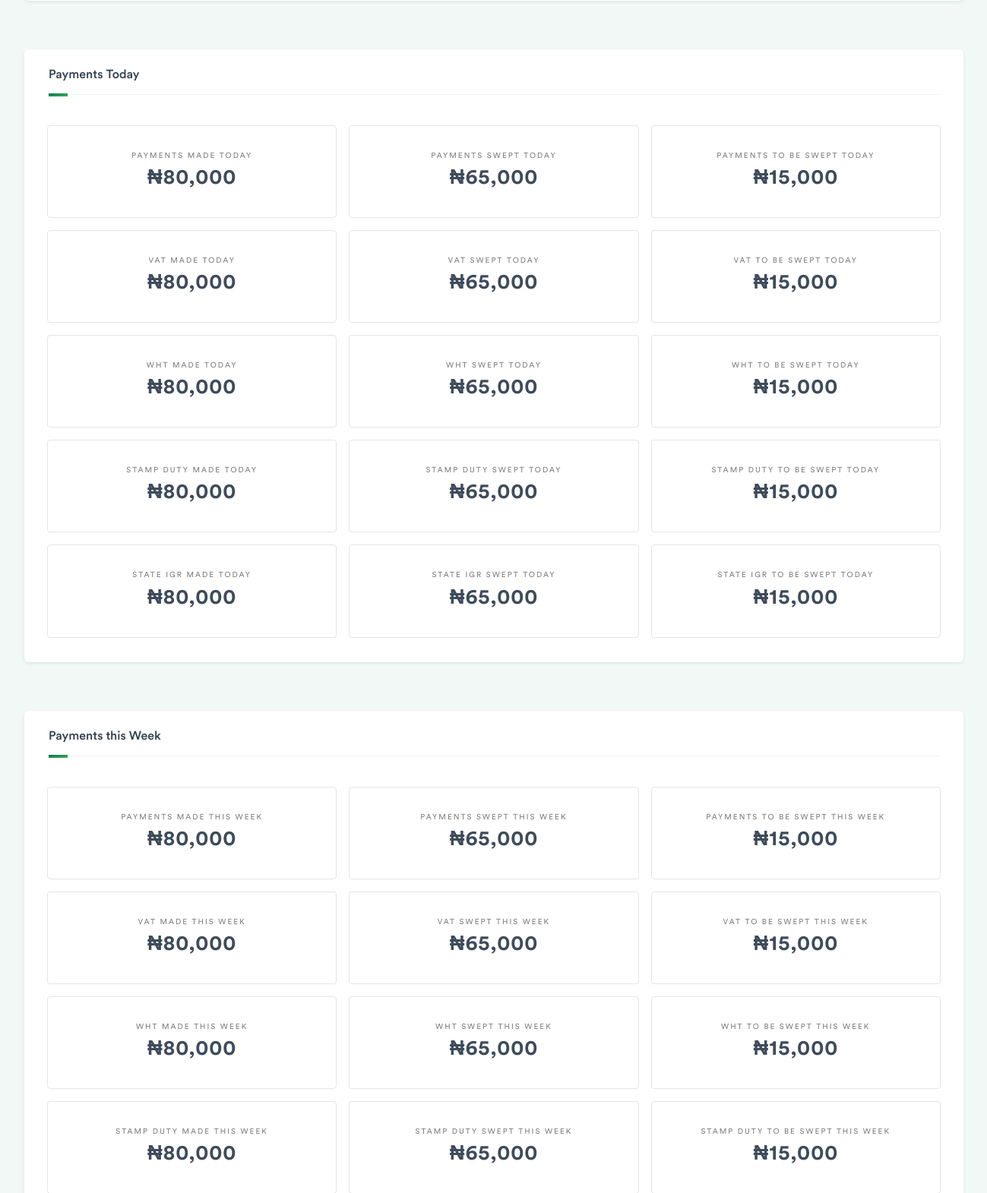
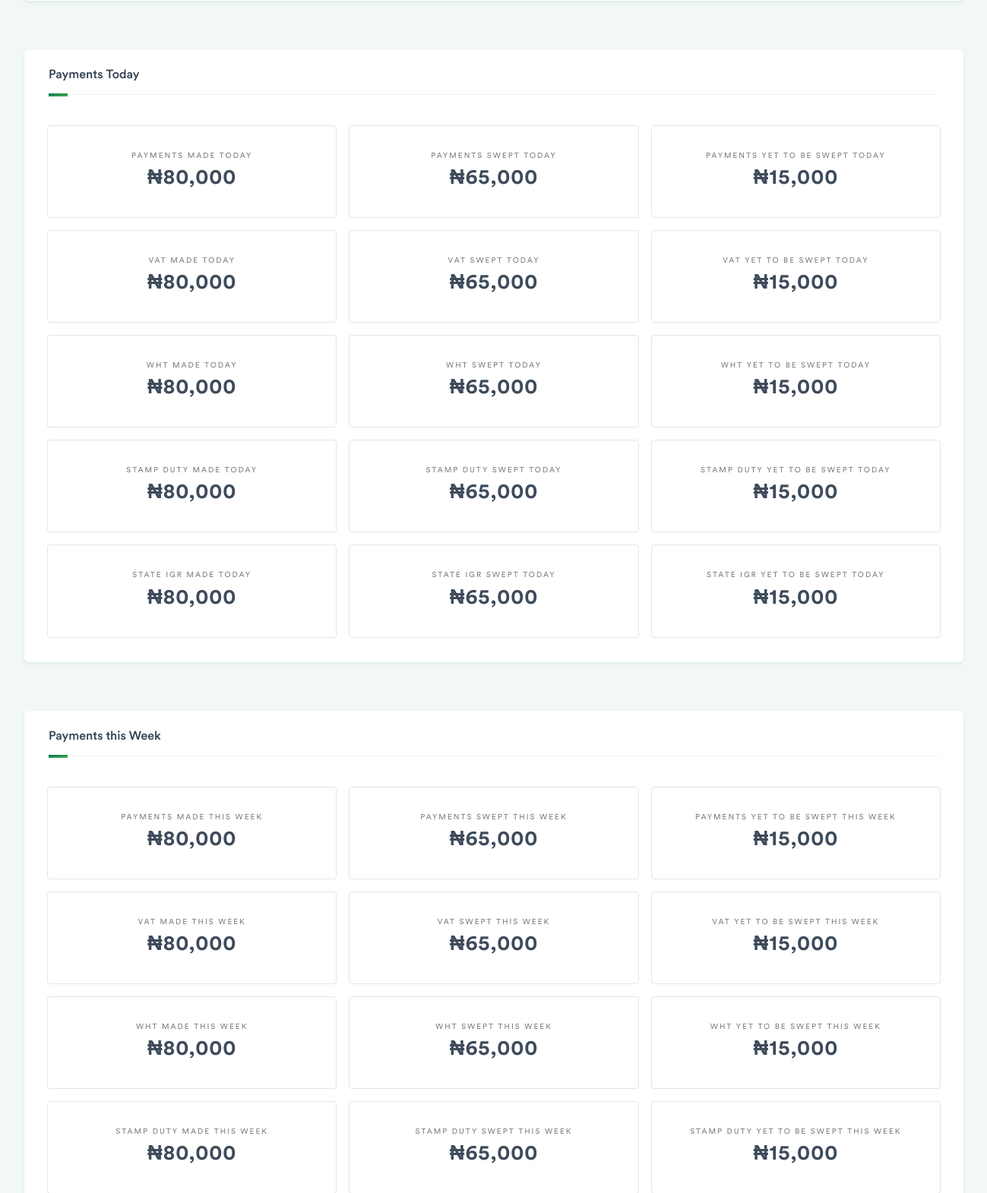
Before and after one commit to signsmadueke/firs, a PHP site: page /dashboard/ in a window 1560 px wide. Shown: the part 2271-3842 px from the top of the page at 76% size, without its empty margins (260-1559 px from the left). Run offline with PHP 8.4, Linux system fonts and the light colour scheme; some libraries are stand-ins or nearby versions.

Commit message:
Update index.php

```diff
--- a/dashboard/index.php
+++ b/dashboard/index.php
@@ -777,7 +777,7 @@ $title = 'Dashboard';
                                                     <div class="col-sm-12 col-md-6 col-lg-4 p-2">
                                                         <div class="centered el-tablo padded border smaller rounded">
                                                             <div class="label">
-                                                                Payments to be Swept Today
+                                                                Payments yet to be Swept Today
                                                             </div>
                                                             <div class="value">
                                                                 <strong>₦</strong>15,000
@@ -809,7 +809,7 @@ $title = 'Dashboard';
                                                     <div class="col-sm-12 col-md-6 col-lg-4 p-2">
                                                         <div class="centered el-tablo padded border smaller rounded">
                                                             <div class="label">
-                                                                VAT to be Swept Today
+                                                                VAT yet to be Swept Today
                                                             </div>
                                                             <div class="value">
                                                                 <strong>₦</strong>15,000
@@ -841,7 +841,7 @@ $title = 'Dashboard';
                                                     <div class="col-sm-12 col-md-6 col-lg-4 p-2">
                                                         <div class="centered el-tablo padded border smaller rounded">
                                                             <div class="label">
-                                                                WHT to be Swept Today
+                                                                WHT yet to be Swept Today
                                                             </div>
                                                             <div class="value">
                                                                 <strong>₦</strong>15,000
@@ -873,7 +873,7 @@ $title = 'Dashboard';
                                                     <div class="col-sm-12 col-md-6 col-lg-4 p-2">
                                                         <div class="centered el-tablo padded border smaller rounded">
                                                             <div class="label">
-                                                                Stamp Duty to be Swept Today
+                                                                Stamp Duty yet to be Swept Today
                                                             </div>
                                                             <div class="value">
                                                                 <strong>₦</strong>15,000
@@ -905,7 +905,7 @@ $title = 'Dashboard';
                                                     <div class="col-sm-12 col-md-6 col-lg-4 p-2">
                                                         <div class="centered el-tablo padded border smaller rounded">
                                                             <div class="label">
-                                                                State IGR to be Swept Today
+                                                                State IGR yet to be Swept Today
                                                             </div>
                                                             <div class="value">
                                                                 <strong>₦</strong>15,000
@@ -958,7 +958,7 @@ $title = 'Dashboard';
                                                     <div class="col-sm-12 col-md-6 col-lg-4 p-2">
                                                         <div class="centered el-tablo padded border smaller rounded">
                                                             <div class="label">
-                                                                Payments to be Swept This Week
+                                                                Payments yet to be Swept This Week
                                                             </div>
                                                             <div class="value">
                                                                 <strong>₦</strong>15,000
@@ -990,7 +990,7 @@ $title = 'Dashboard';
                                                     <div class="col-sm-12 col-md-6 col-lg-4 p-2">
                                                         <div class="centered el-tablo padded border smaller rounded">
                                                             <div class="label">
-                                                                VAT to be Swept This Week
+                                                                VAT yet to be Swept This Week
                                                             </div>
                                                             <div class="value">
                                                                 <strong>₦</strong>15,000
@@ -1022,7 +1022,7 @@ $title = 'Dashboard';
                                                     <div class="col-sm-12 col-md-6 col-lg-4 p-2">
                                                         <div class="centered el-tablo padded border smaller rounded">
                                                             <div class="label">
-                                                                WHT to be Swept This Week
+                                                                WHT yet to be Swept This Week
                                                             </div>
                                                             <div class="value">
                                                                 <strong>₦</strong>15,000
@@ -1054,7 +1054,7 @@ $title = 'Dashboard';
                                                     <div class="col-sm-12 col-md-6 col-lg-4 p-2">
                                                         <div class="centered el-tablo padded border smaller rounded">
                                                             <div class="label">
-                                                                Stamp Duty to be Swept This Week
+                                                                Stamp Duty yet to be Swept This Week
                                                             </div>
                                                             <div class="value">
                                                                 <strong>₦</strong>15,000
@@ -1086,7 +1086,7 @@ $title = 'Dashboard';
                                                     <div class="col-sm-12 col-md-6 col-lg-4 p-2">
                                                         <div class="centered el-tablo padded border smaller rounded">
                                                             <div class="label">
-                                                                State IGR to be Swept This Week
+                                                                State IGR yet to be Swept This Week
                                                             </div>
                                                             <div class="value">
                                                                 <strong>₦</strong>15,000
@@ -1139,7 +1139,7 @@ $title = 'Dashboard';
                                                     <div class="col-sm-12 col-md-6 col-lg-4 p-2">
                                                         <div class="centered el-tablo padded border smaller rounded">
                                                             <div class="label">
-                                                                Payments to be Swept This Month
+                                                                Payments yet to be Swept This Month
                                                             </div>
                                                             <div class="value">
                                                                 <strong>₦</strong>15,000
@@ -1171,7 +1171,7 @@ $title = 'Dashboard';
                                                     <div class="col-sm-12 col-md-6 col-lg-4 p-2">
                                                         <div class="centered el-tablo padded border smaller rounded">
                                                             <div class="label">
-                                                                VAT to be Swept This Month
+                                                                VAT yet to be Swept This Month
                                                             </div>
                                                             <div class="value">
                                                                 <strong>₦</strong>15,000
@@ -1203,7 +1203,7 @@ $title = 'Dashboard';
                                                     <div class="col-sm-12 col-md-6 col-lg-4 p-2">
                                                         <div class="centered el-tablo padded border smaller rounded">
                                                             <div class="label">
-                                                                WHT to be Swept This Month
+                                                                WHT yet to be Swept This Month
                                                             </div>
                                                             <div class="value">
                                                                 <strong>₦</strong>15,000
@@ -1235,7 +1235,7 @@ $title = 'Dashboard';
                                                     <div class="col-sm-12 col-md-6 col-lg-4 p-2">
                                                         <div class="centered el-tablo padded border smaller rounded">
                                                             <div class="label">
-                                                                Stamp Duty to be Swept This Month
+                                                                Stamp Duty yet to be Swept This Month
                                                             </div>
                                                             <div class="value">
                                                                 <strong>₦</strong>15,000
@@ -1267,7 +1267,7 @@ $title = 'Dashboard';
                                                     <div class="col-sm-12 col-md-6 col-lg-4 p-2">
                                                         <div class="centered el-tablo padded border smaller rounded">
                                                             <div class="label">
-                                                                State IGR to be Swept This Month
+                                                                State IGR yet to be Swept This Month
                                                             </div>
                                                             <div class="value">
                                                                 <strong>₦</strong>15,000
@@ -1320,7 +1320,7 @@ $title = 'Dashboard';
                                                     <div class="col-sm-12 col-md-6 col-lg-4 p-2">
                                                         <div class="centered el-tablo padded border smaller rounded">
                                                             <div class="label">
-                                                                Payments to be Swept This Year
+                                                                Payments yet to be Swept This Year
                                                             </div>
                                                             <div class="value">
                                                                 <strong>₦</strong>15,000
@@ -1352,7 +1352,7 @@ $title = 'Dashboard';
                                                     <div class="col-sm-12 col-md-6 col-lg-4 p-2">
                                                         <div class="centered el-tablo padded border smaller rounded">
                                                             <div class="label">
-                                                                VAT to be Swept This Year
+                                                                VAT yet to be Swept This Year
                                                             </div>
                                                             <div class="value">
                                                                 <strong>₦</strong>15,000
@@ -1384,7 +1384,7 @@ $title = 'Dashboard';
                                                     <div class="col-sm-12 col-md-6 col-lg-4 p-2">
                                                         <div class="centered el-tablo padded border smaller rounded">
                                                             <div class="label">
-                                                                WHT to be Swept This Year
+                                                                WHT yet to be Swept This Year
                                                             </div>
                                                             <div class="value">
                                                                 <strong>₦</strong>15,000
@@ -1416,7 +1416,7 @@ $title = 'Dashboard';
                                                     <div class="col-sm-12 col-md-6 col-lg-4 p-2">
                                                         <div class="centered el-tablo padded border smaller rounded">
                                                             <div class="label">
-                                                                Stamp Duty to be Swept This Year
+                                                                Stamp Duty yet to be Swept This Year
                                                             </div>
                                                             <div class="value">
                                                                 <strong>₦</strong>15,000
@@ -1448,7 +1448,7 @@ $title = 'Dashboard';
                                                     <div class="col-sm-12 col-md-6 col-lg-4 p-2">
                                                         <div class="centered el-tablo padded border smaller rounded">
                                                             <div class="label">
-                                                                State IGR to be Swept This Year
+                                                                State IGR yet to be Swept This Year
                                                             </div>
                                                             <div class="value">
                                                                 <strong>₦</strong>15,000
```
